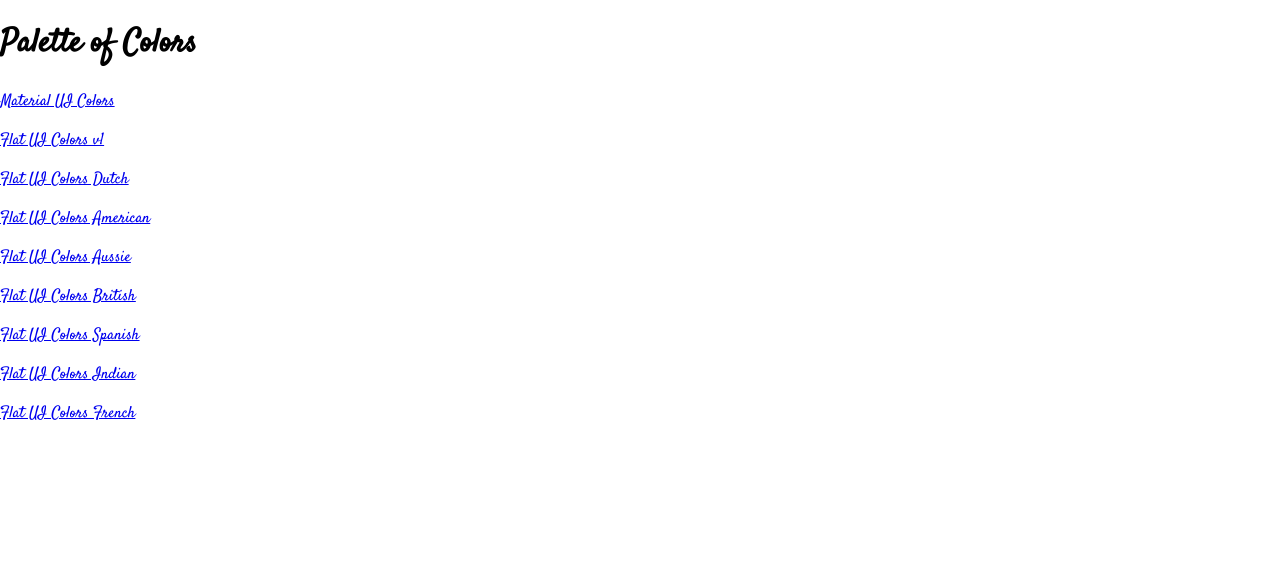
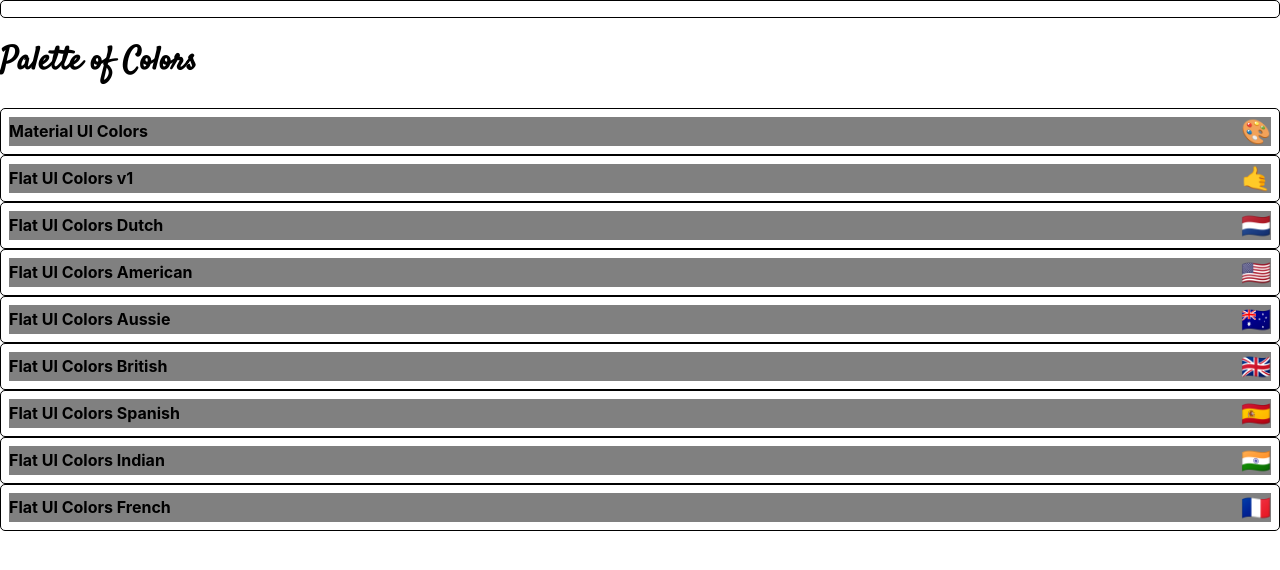
Before and after one commit to Giselle-Design/Palette_Of_Colors_React, a React (Create React App) app: page / in a window 1280 px wide. Shown: the top 570 px of the page. Built offline with nearby package versions, Linux system fonts and the light colour scheme.

Commit message:
Start Styling MiniPalette

```diff
--- a/package.json
+++ b/package.json
@@ -5,6 +5,7 @@
   "dependencies": {
     "@material-ui/core": "^4.11.0",
     "@material-ui/icons": "^4.9.1",
+    "@material-ui/styles": "^4.10.0",
     "chroma-js": "^2.1.0",
     "cra-template": "1.0.3",
     "rc-slider": "^9.3.1",
--- /dev/null
+++ b/src/MiniPalette.js
@@ -0,0 +1,54 @@
+import React from 'react';
+import { withStyles } from '@material-ui/core/styles';
+
+
+const styles = {
+  root:{
+      backgroundColor: "white",
+      border: "1px solid black",
+      borderRadius: "5px",
+      padding: "0.5rem",
+      position: "relative",
+      overflow: "hidden",
+      "&:hover": {
+          cursor: "pointer"
+      }
+  },
+
+  colors:{
+    backgroundColor: "grey",
+  },
+
+  title: {
+    display: "flex",
+    justifyContent: "space-between",
+    alignItems: "center",
+    margin: "0",
+    color: "black",
+    paddinTop: "0.5rem",
+    fontSize: "1rem",
+    position: "relative",
+  },
+
+  emoji: {
+      marginLeft: "0.5rem",
+      fontSize: "1.5rem",
+  },
+};
+
+function MiniPalette(props){
+    const {classes, paletteName, emoji} = props;
+    // console.log(classes);
+    return(
+        <div className={classes.root}>
+            <div className={classes.colors}>
+                <h5 className={classes.title}>
+                    {paletteName} <span className={classes.emoji}>{emoji}</span></h5>
+            </div>
+
+        </div>
+    );
+}
+
+
+export default withStyles(styles)(MiniPalette) ;
--- a/src/PaletteList.js
+++ b/src/PaletteList.js
@@ -1,4 +1,5 @@
 import React, { Component } from 'react';
+import MiniPalette from './MiniPalette';
 import { Link } from "react-router-dom";
 import "./PaletteList.css";
 
@@ -6,12 +7,11 @@
     render(){
         const {palettes} = this.props;
         return (
-            <div className="palette-list">
-                <h1>Palette of Colors</h1>
+            <div>
+                <MiniPalette/>
+                <h1 className="palette-list">Palette of Colors</h1>
                 {palettes.map(palette => (
-                    <p>
-                        <Link to = {`/palette/${palette.id}`}>{palette.paletteName}</Link>
-                    </p>
+                    <MiniPalette {...palette} />
                 ))}
             </div>
         )
```
